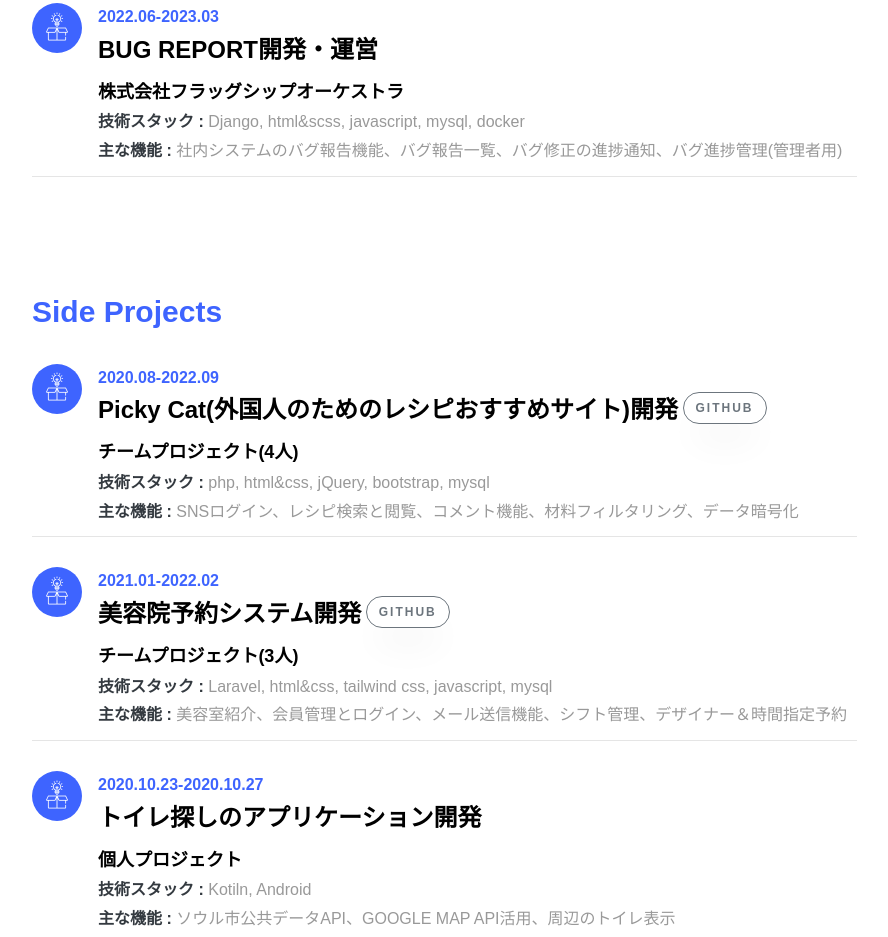
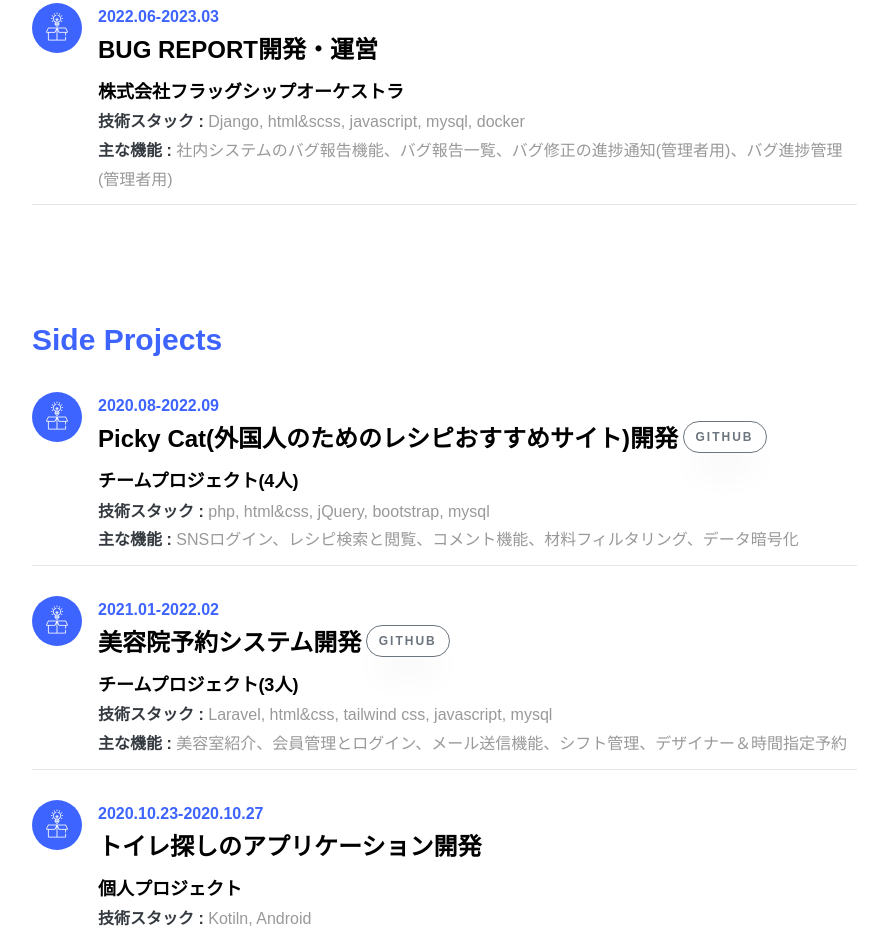
Before and after one commit to lienero/lienero.github.io, a plain HTML site: page jp.html in a window 1280 px wide. Shown: the part 5076-6013 px from the top of the page, without its empty margins (338-1226 px from the left). Drawn offline with Linux system fonts and the light colour scheme; files whose address does not match are found by name; a web font is replaced by a local one.

Commit message:
문장 수정

```diff
--- a/jp.html
+++ b/jp.html
@@ -463,7 +463,7 @@
 								<span class="position">株式会社フラッグシップオーケストラ</span>
 								<div> <b class="text-dark">技術スタック : </b>Django, html&scss, javascript, mysql, docker
 								</div>
-								<div> <b class="text-dark">主な機能 : </b>社内システムのバグ報告機能、バグ報告一覧、バグ修正の進捗通知、バグ進捗管理(管理者用)</div>
+								<div> <b class="text-dark">主な機能 : </b>社内システムのバグ報告機能、バグ報告一覧、バグ修正の進捗通知(管理者用)、バグ進捗管理(管理者用)</div>
 							</div>
 						</div>
 					</div>
```
